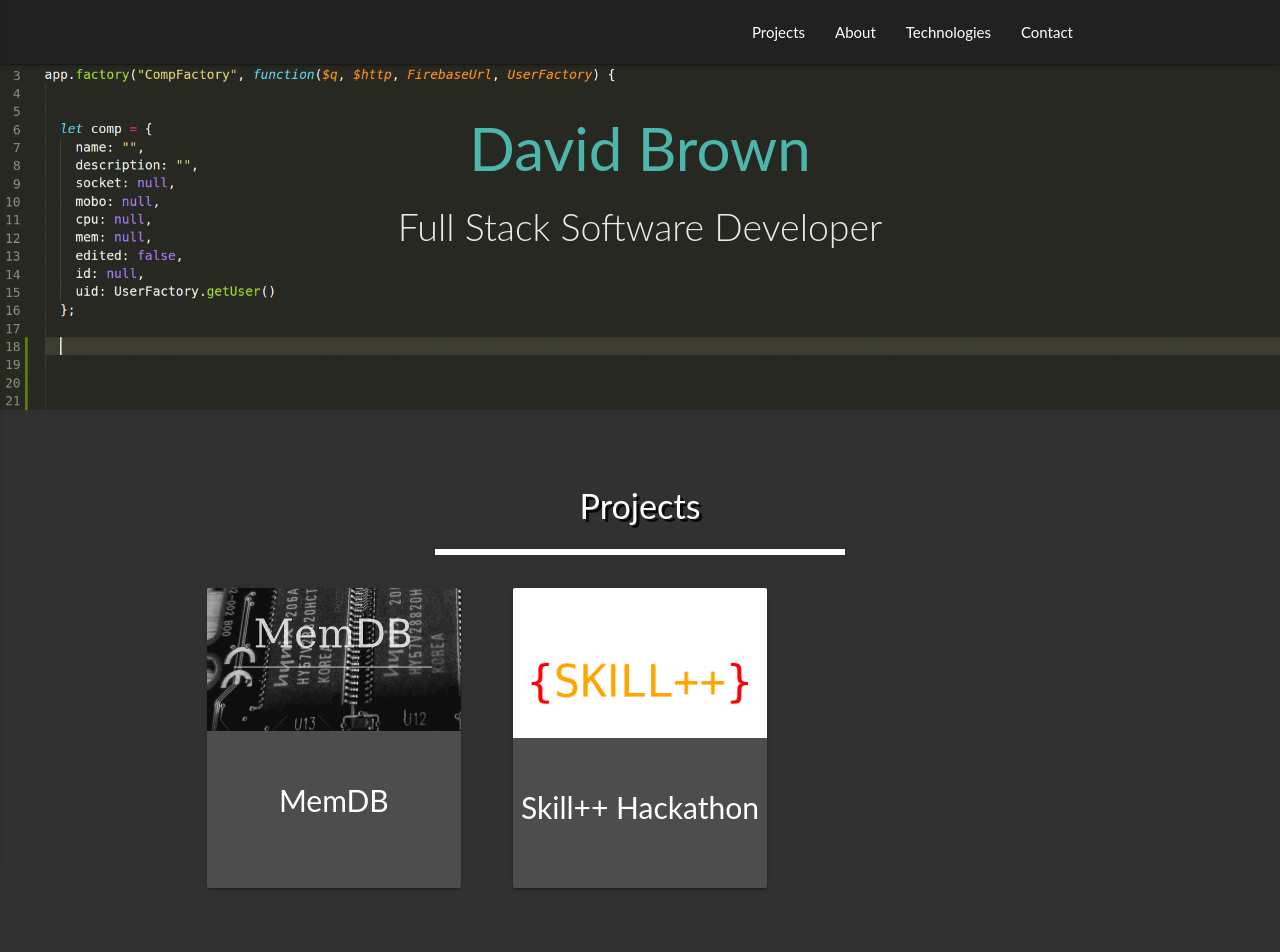
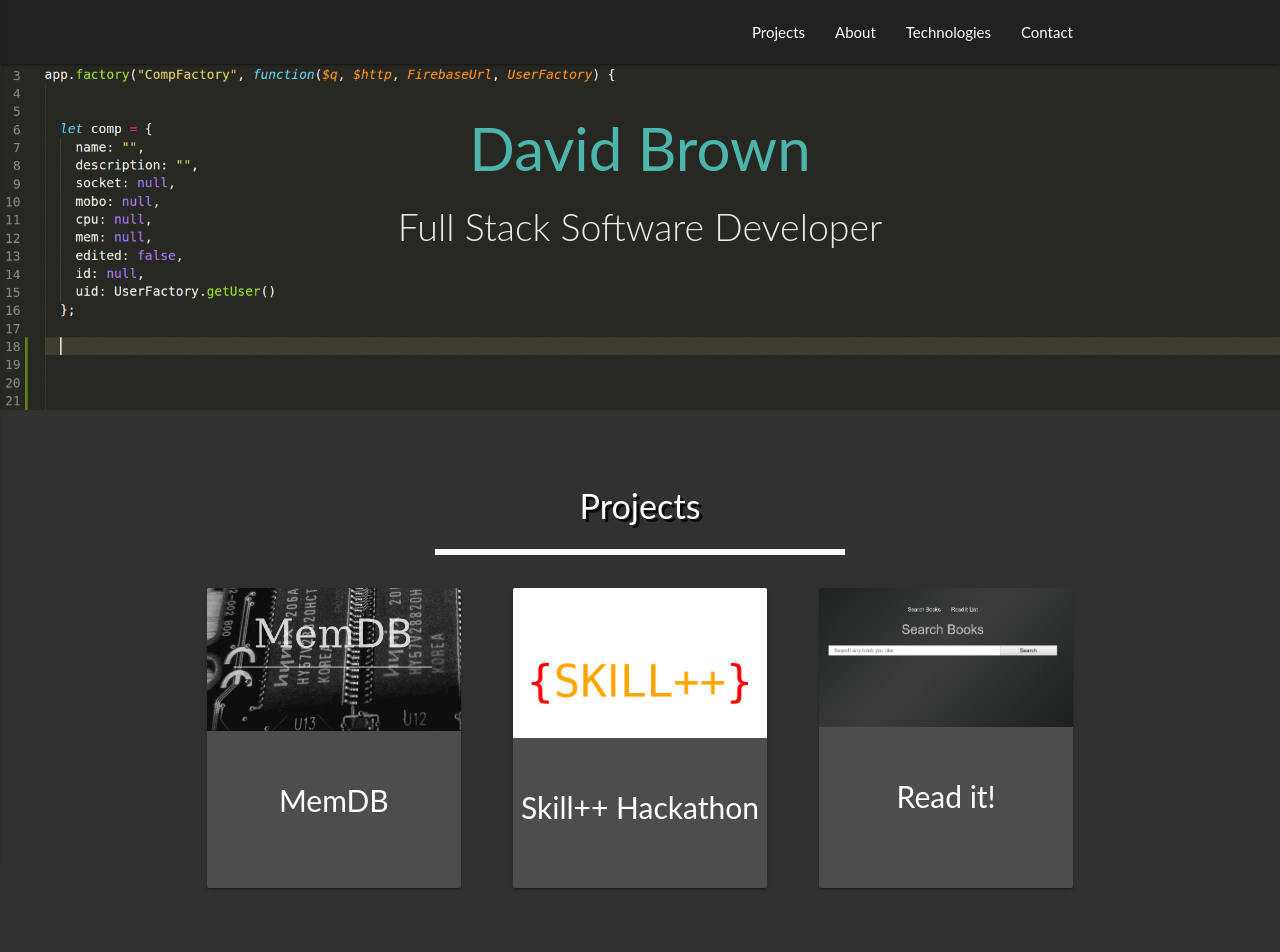
Before and after one commit to Adobe-Android/Personal-Portfolio, a website: page index.html in a window 1280 px wide. Shown: the top 952 px of the page. Drawn offline with nearby package versions, Linux system fonts and the light colour scheme.

Commit message:
added extra project and changed casing in blockquote

```diff
--- a/index.html
+++ b/index.html
@@ -96,6 +96,23 @@
             </div>
           </div>
         </div>
+
+        <div class="col s12 m4">
+          <div class="icon-block">
+            <div class="card-custom card small">
+              <div class="card-image waves-effect waves-block waves-light">
+                <a href="https://radiant-caverns-99571.herokuapp.com/">
+                  <img class="activator" src="images/readit.png">
+                </a>
+              </div>
+              <!-- <div class="card-content"> -->
+                <p class="card-text">Read it!</p>
+                <!-- <p><a href="https://github.com/Adobe-Android/MemDB-server">MemDB Server</a></p> -->
+              <!-- </div> -->
+            </div>
+          </div>
+        </div>
+
       </div>
     </div>
   </div>
@@ -127,7 +144,7 @@
           <p class="name-tag">David Brown</p>
           <section class="portrait-border"></section>
           <blockquote class="flow-text left-align light white-text">
-              After attending college for system administration and diving into computer hardware in my free time, I decided to alter my course and attend Nashville Software school to pursue my passion for developing software.
+              After attending college for system administration and diving into computer hardware in my free time, I decided to alter my course and attend Nashville Software School to pursue my passion for developing software.
               I look forward to the many years of learning and software development ahead.
           </blockquote>
           <!-- <div class="center"> -->
```
Also changed, not shown: images/readit.png (added).
